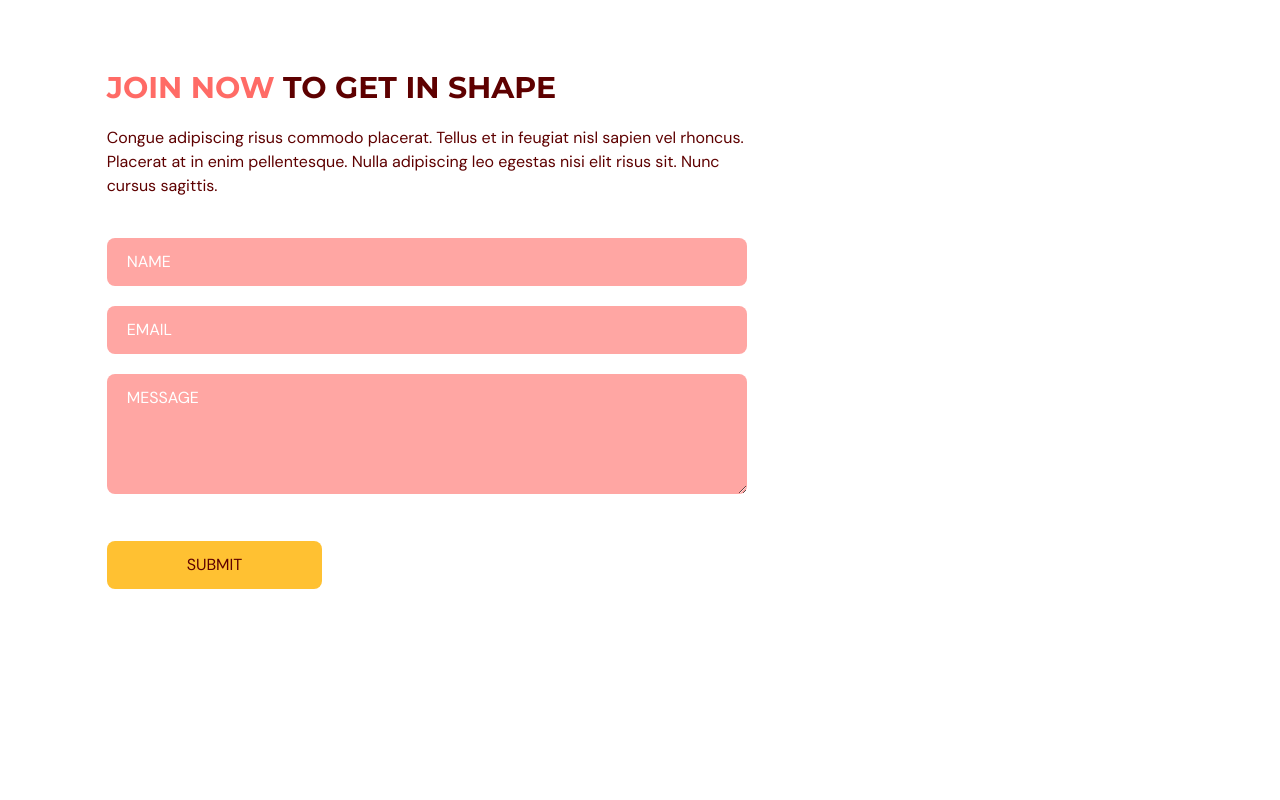
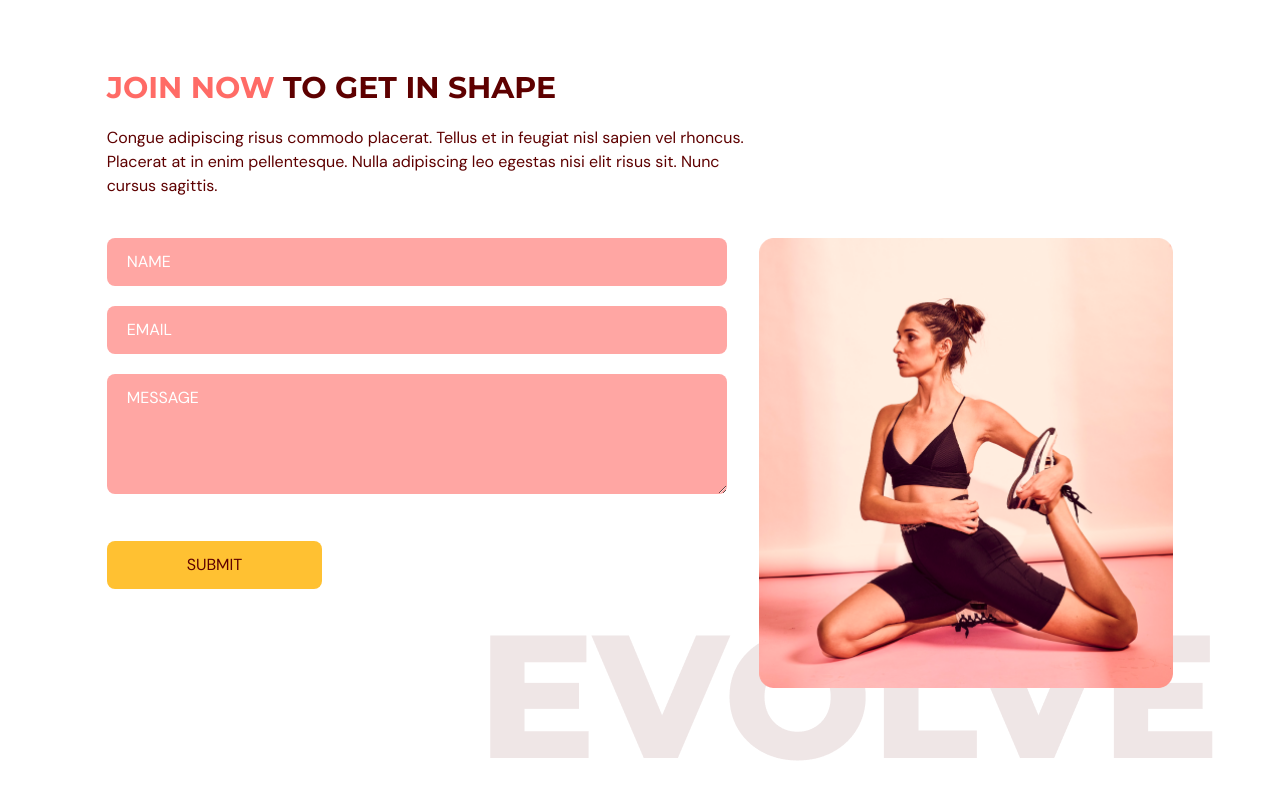
Before and after one commit to mdraselmiah95/evo-gym, a React (Vite) app: page / in a window 1280 px wide. Shown: the part 2965-3765 px from the top of the page. Before the commit the page ends 3682 px from the top, so only its background shows below. Built offline with nearby package versions, Linux system fonts and the light colour scheme.

Commit message:
WIP on evo gym Contact page

```diff
--- a/src/scenes/contactUs/index.tsx
+++ b/src/scenes/contactUs/index.tsx
@@ -132,6 +132,25 @@
               </button>
             </form>
           </motion.div>
+          <motion.div
+            className="relative mt-16 basis-2/5 md:mt-0"
+            initial="hidden"
+            whileInView="visible"
+            viewport={{ once: true, amount: 0.5 }}
+            transition={{ delay: 0.2, duration: 0.5 }}
+            variants={{
+              hidden: { opacity: 0, y: 50 },
+              visible: { opacity: 1, y: 0 },
+            }}
+          >
+            <div className="w-full before:absolute before:-bottom-20 before:-right-10 before:z-[-1] md:before:content-evolvetext">
+              <img
+                className="w-full"
+                alt="contact-us-page-graphic"
+                src={ContactUsPageGraphic}
+              />
+            </div>
+          </motion.div>
         </div>
       </motion.div>
     </section>
```
